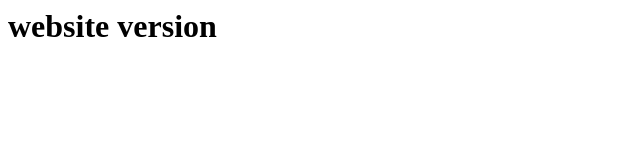
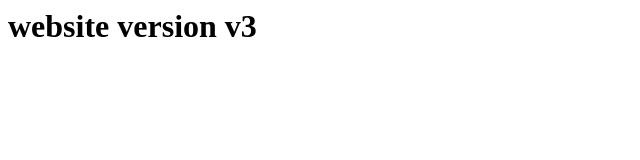
Before and after one commit to Aniket-sun/aniket, a plain HTML site: page index.html in a window 1280 px wide. Shown: the full height of the page, 0-640 px from the left. Drawn offline with Linux system fonts and the light colour scheme.

Commit message:
version 3

```diff
--- a/index.html
+++ b/index.html
@@ -1,6 +1,6 @@
 <html>
 	<body>
-		<h1> website version<h1>
+		<h1> website version v3<h1>
 
 	</body>
 </html>
```
